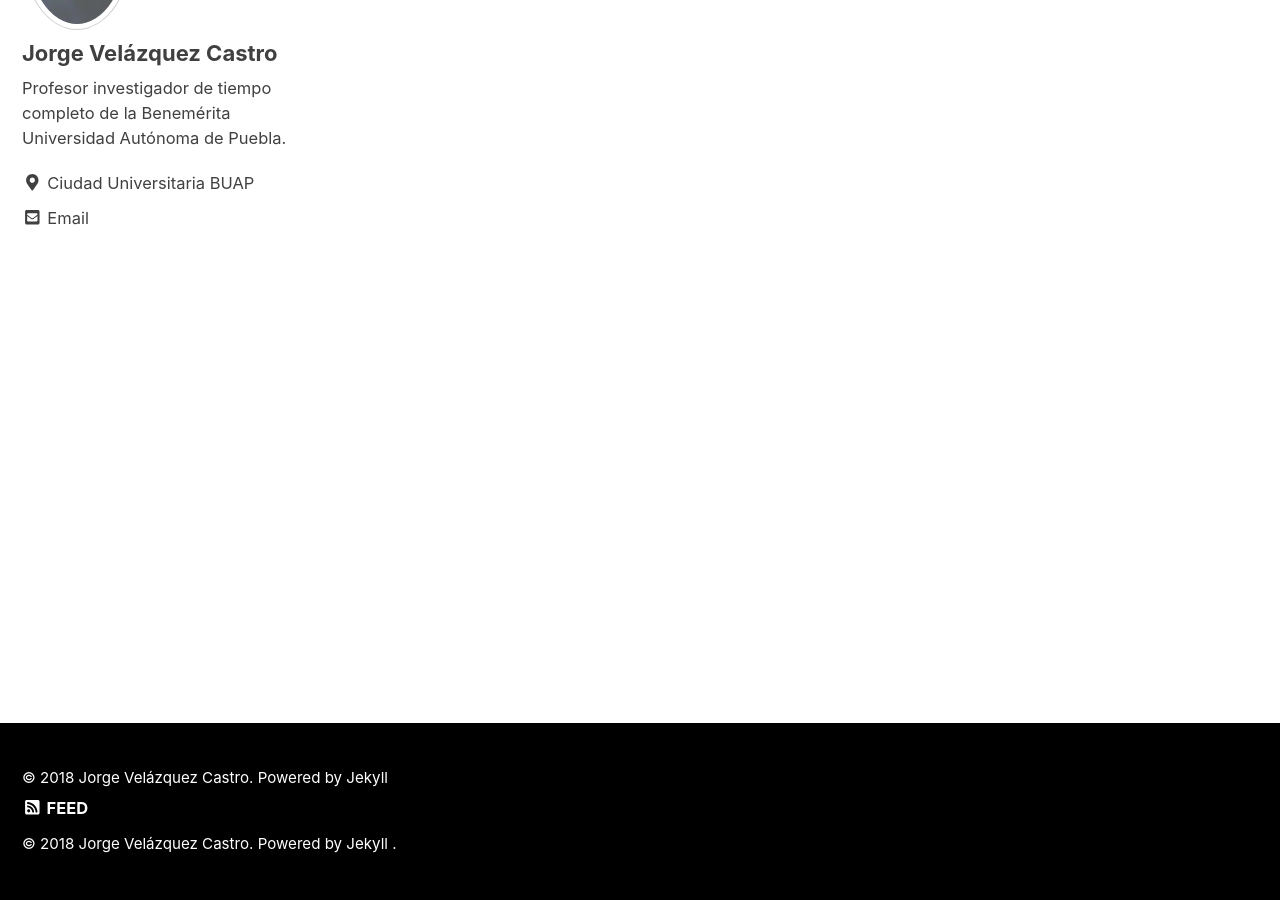
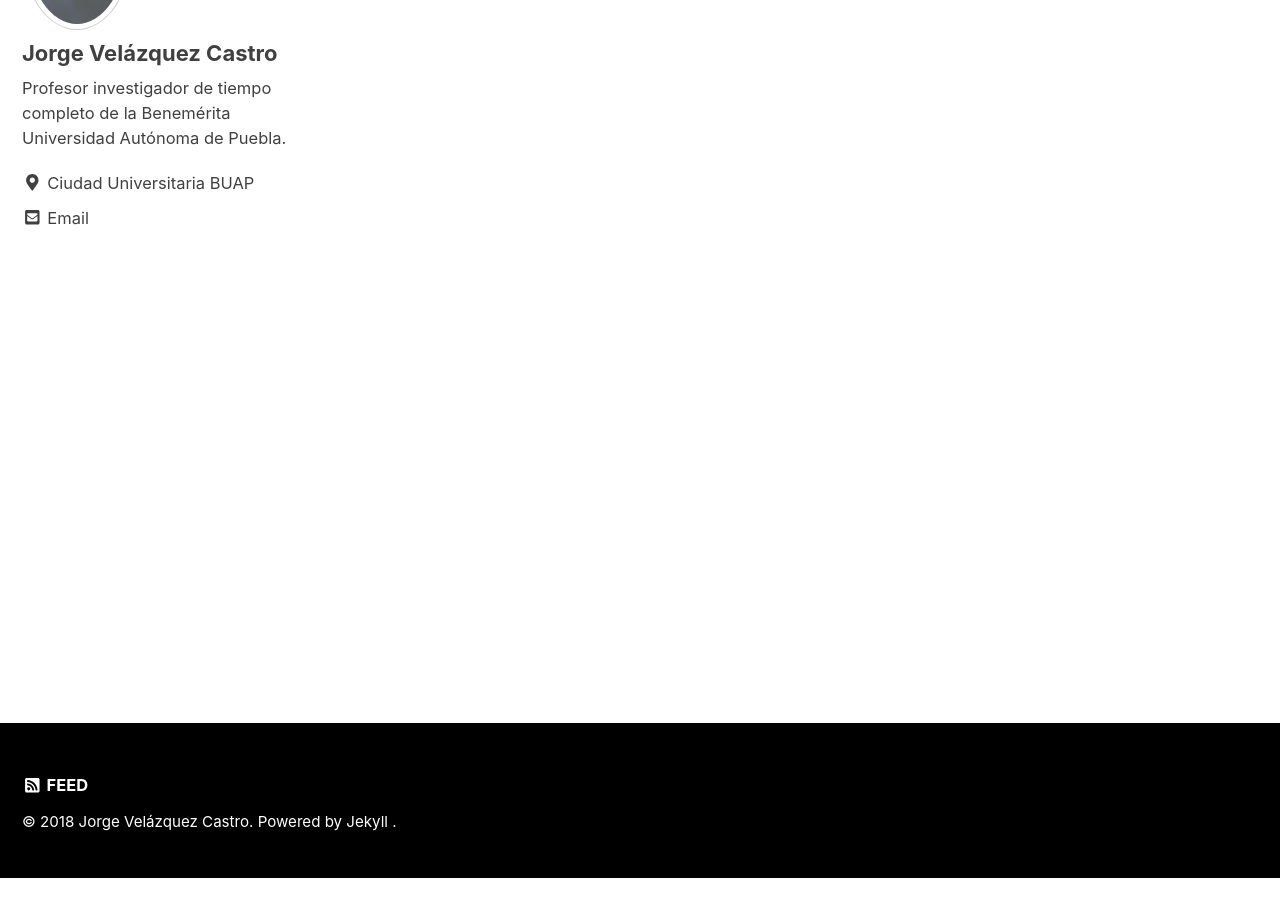
Before and after one commit to juliojx/jorgevc, a Jekyll site: the page built from index.html, in a window 1280 px wide and 900 px high, scrolled down 244 px. Built offline with Jekyll 4.4.1, drawn with Linux system fonts in a browser that asks for light colours; cached includes are drawn as plain includes; nearby versions of some CDN libraries; the list of posts is cut into pages by our own code; after the commit the page ends 1122 px from its top, so only the background shows below that.

Commit message:
Initial commit

```diff
--- a/_includes/footer/custom.html
+++ b/_includes/footer/custom.html
@@ -1,3 +1,3 @@
 <!-- start custom footer snippets -->
-<div class="page__footer-copyright">&copy; {{ site.time | date: '%Y' }} {{ site.name | default: site.title }}. {{ site.data.ui-text[site.locale].powered_by | default: "Powered by" }} <a href="https://jekyllrb.com" rel="nofollow">Jekyll</a> </div>
+
 <!-- end custom footer snippets -->
```
